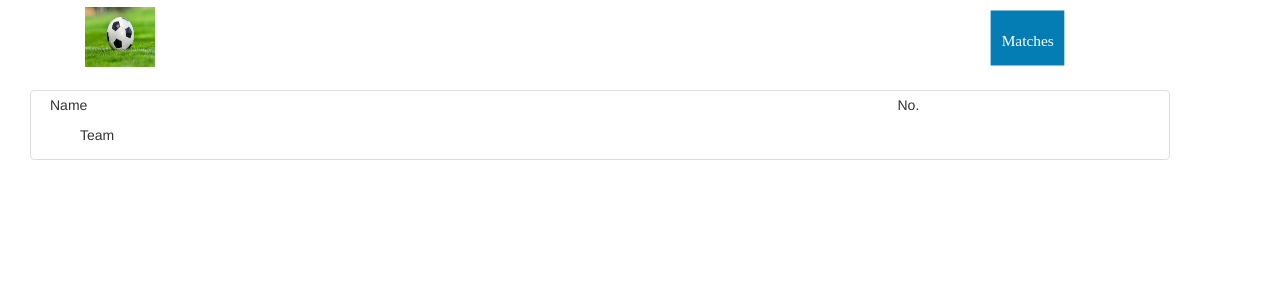
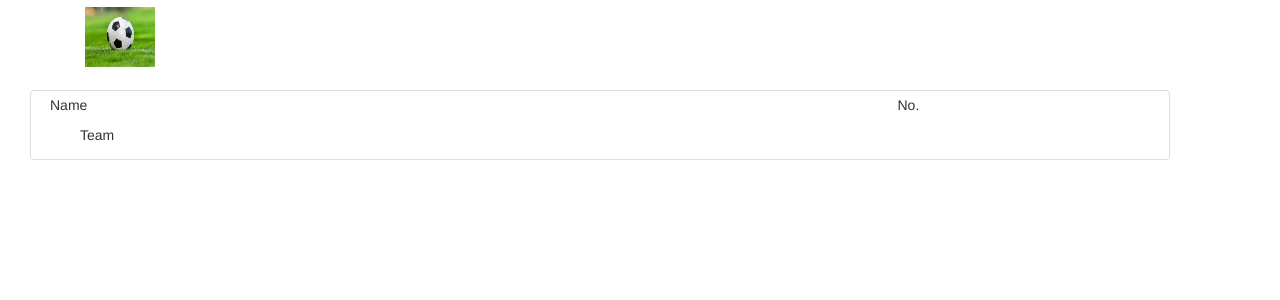
Before and after one commit to Beharudin/MyDjango, a Django app: page /players in a window 1280 px wide. Shown: the top 300 px of the page. Run offline with Django 3.2, Linux system fonts and the light colour scheme; data that the repository does not hold is empty; some libraries are stand-ins or nearby versions.

Commit message:
Update players.html

```diff
--- a/Template/players.html
+++ b/Template/players.html
@@ -31,7 +31,7 @@
       <div class="navbar-nav navbar-right collapse navbar-collapse" id="myNavbar">
         <ul class="navbar-nav navbar-right">
           <li>
-            <a href="home" class="glyphicon myColor active" style="margin:7px;" >Matches</a>
+            <a href="home" class="glyphicon myColor" style="margin:7px;" >Matches</a>
           </li>
 
             <li>
```
